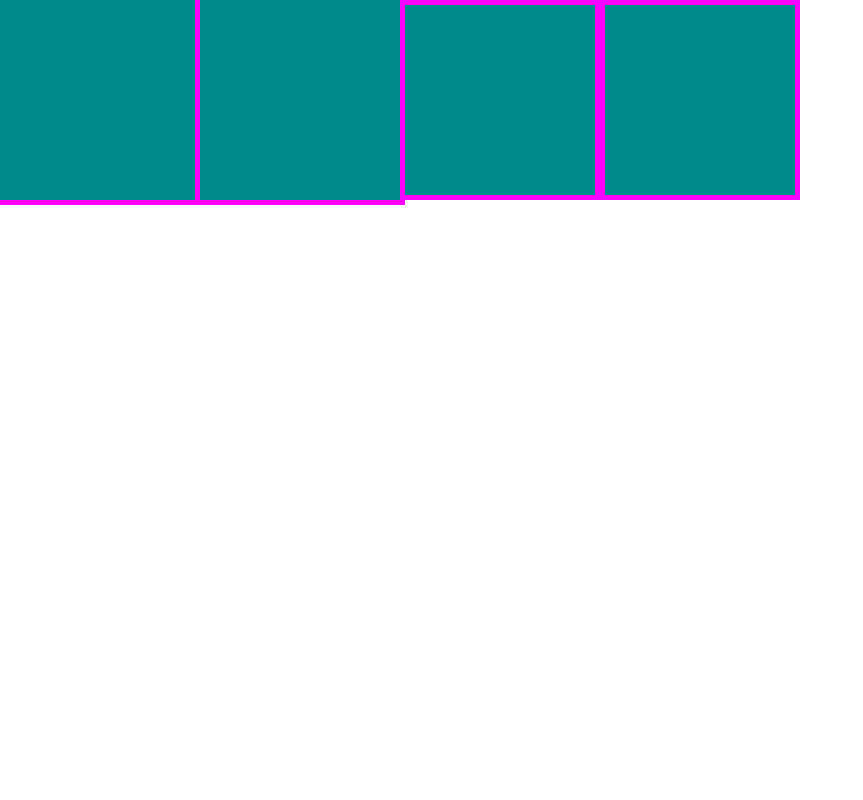
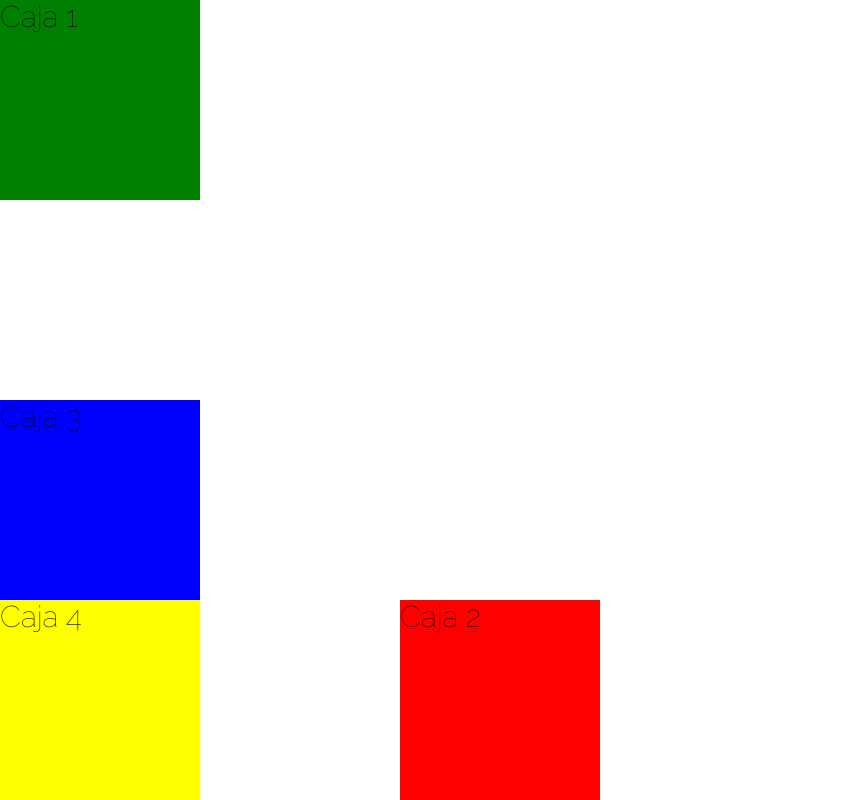
Before and after one commit to demian35/HTMLwithCSS, a plain HTML site: page prueba6/index.html in a window 1280 px wide. Shown: the whole page, without its empty margins (0-863 px from the left). Drawn offline with Linux system fonts and the light colour scheme; files that its build step writes are made by us from their sources.

Commit message:
jugando con la propiedad position

```diff
--- a/prueba6/index.html
+++ b/prueba6/index.html
@@ -10,6 +10,17 @@
     </head>
 
     <body>
-        <div class="caja_1"></div><div class="caja_2"></div><div class="caja_3"></div><div class="caja_4"></div>
+        <div class="caja_1">
+            Caja 1
+        </div>
+        <div class="caja_2">
+            Caja 2
+        </div>
+        <div class="caja_3">
+            Caja 3
+        </div>
+        <div class="caja_4">
+            Caja 4
+        </div>
     </body>
 </html>
--- a/prueba6/style.css
+++ b/prueba6/style.css
@@ -8,23 +8,30 @@
 div{
     width: 200px;
     height: 200px;
-    background: darkcyan;
-    display: inline-block;
+    display: block;
+}
+
+.caja_3{
+    background-color: blue;
 
 }
 
-.caja_3{
-    border: 5px solid fuchsia;
-}
+.caja_2{
+    background-color: red;
+    position: relative;
+    top: 400px;
+    left: 400px;
 
-.caja_2{
-    outline: 5px solid fuchsia;
+
+
 }
 
 .caja_1{
-    outline: 5px solid fuchsia;
+    background-color: green;
+
 }
 
 .caja_4{
-    border: 5px solid fuchsia;
+    background-color: yellow;
+
 }
```
